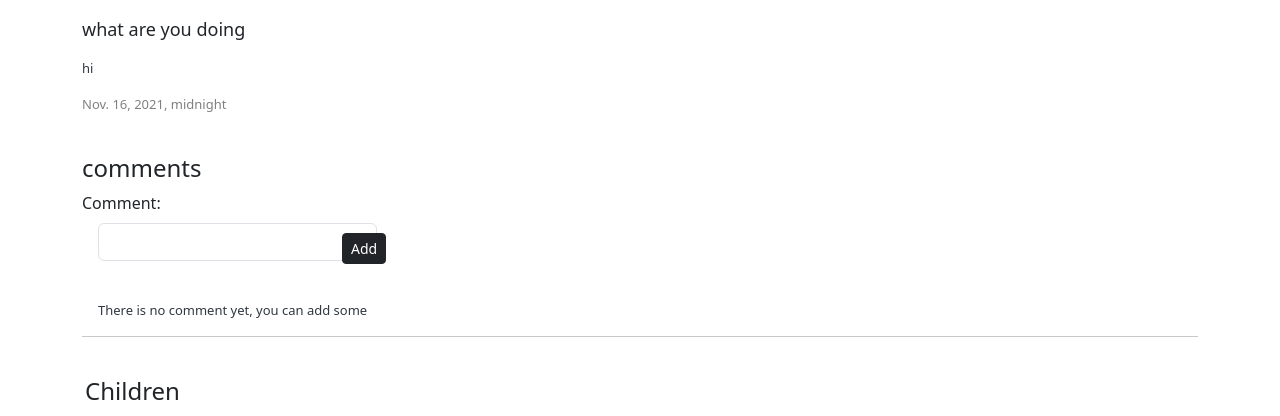
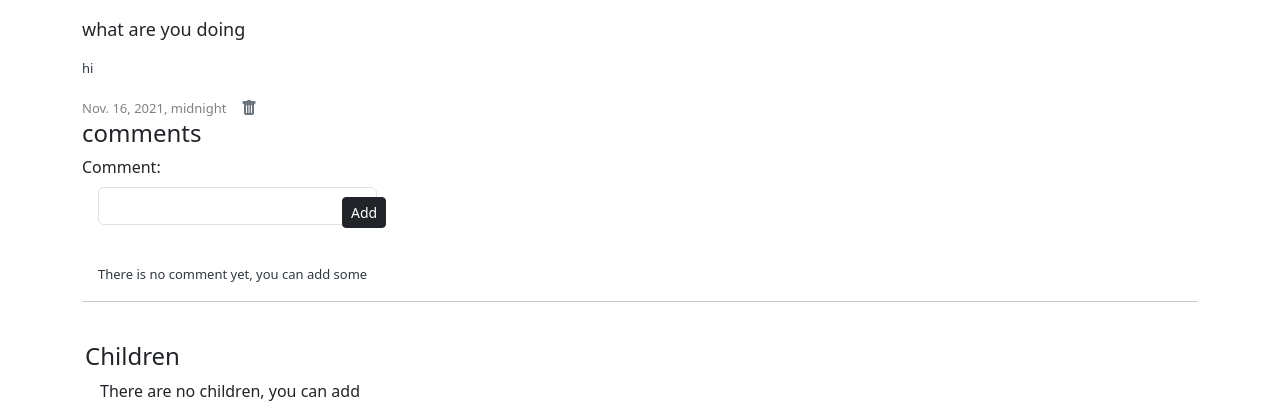
Before and after one commit to matinmat8/ToDoList, a Django app: page /list/children/19/ in a window 1280 px wide. Shown: the part 56-472 px from the top of the page. Run offline with Django 3.2, Linux system fonts and the light colour scheme; a user stored in the database is signed in; data comes from the database, SQL or seed files in the repository; data that the repository does not hold is empty; some libraries are stand-ins or nearby versions.

Commit message:
Add delete url to chldren and detail

```diff
--- a/todolist/templates/todolist/children.html
+++ b/todolist/templates/todolist/children.html
@@ -5,7 +5,12 @@
   <div class="container-sm mt-3">
     <p style="font-size:large">{{ work.title }}</p>
     <p style="font-size:small; color:#303841">{{ work.description }}</p>
-    <p style="font-size:small; color:gray">{{ work.due_date }}</p>
+    <p style="font-size:small; display:inline; margin-right:10px; color:gray">{{ work.due_date }}</p>
+    <a  class="link-secondary" href="{% url 'todolist:delete' work.pk %}">
+      <svg xmlns="http://www.w3.org/2000/svg" width="16" height="16" fill="currentColor" class="bi bi-trash-fill" viewBox="0 0 16 16">
+        <path d="M2.5 1a1 1 0 0 0-1 1v1a1 1 0 0 0 1 1H3v9a2 2 0 0 0 2 2h6a2 2 0 0 0 2-2V4h.5a1 1 0 0 0 1-1V2a1 1 0 0 0-1-1H10a1 1 0 0 0-1-1H7a1 1 0 0 0-1 1H2.5zm3 4a.5.5 0 0 1 .5.5v7a.5.5 0 0 1-1 0v-7a.5.5 0 0 1 .5-.5zM8 5a.5.5 0 0 1 .5.5v7a.5.5 0 0 1-1 0v-7A.5.5 0 0 1 8 5zm3 .5v7a.5.5 0 0 1-1 0v-7a.5.5 0 0 1 1 0z"/>
+      </svg>
+    </a>
     <br>
     <h4>comments</h4>
       <form method="post" action="{% url 'todolist:add_comment' work.pk %}">
@@ -31,7 +36,12 @@
         <div style="margin-left:100px" class="container-sm mt-3">
             <a href="{{ child.get_absolute_url }}" style="font-size:large">{{ child.title }}</a>
             <p style="font-size:small; color:#303841">{{ child.description }}</p>
-            <p style="font-size:small; color:gray">{{ child.due_date }}</p>
+            <p style="font-size:small; display:inline; color:gray">{{ child.due_date }}</p>
+            <a  class="link-secondary" href="{% url 'todolist:delete' work.pk %}">
+                <svg xmlns="http://www.w3.org/2000/svg" width="16" height="16" fill="currentColor" class="bi bi-trash-fill" viewBox="0 0 16 16">
+                    <path d="M2.5 1a1 1 0 0 0-1 1v1a1 1 0 0 0 1 1H3v9a2 2 0 0 0 2 2h6a2 2 0 0 0 2-2V4h.5a1 1 0 0 0 1-1V2a1 1 0 0 0-1-1H10a1 1 0 0 0-1-1H7a1 1 0 0 0-1 1H2.5zm3 4a.5.5 0 0 1 .5.5v7a.5.5 0 0 1-1 0v-7a.5.5 0 0 1 .5-.5zM8 5a.5.5 0 0 1 .5.5v7a.5.5 0 0 1-1 0v-7A.5.5 0 0 1 8 5zm3 .5v7a.5.5 0 0 1-1 0v-7a.5.5 0 0 1 1 0z"/>
+                </svg>
+            </a>
         </div>
         <br>
 {% empty %}
--- a/todolist/templates/todolist/works.html
+++ b/todolist/templates/todolist/works.html
@@ -4,9 +4,9 @@
 {% block main_content %}
     {% for obj in object_list %}
         <div class="container-sm mt-3">
-            <a href="{{ obj.get_absolute_url }}" style="font-size:large">{{ obj.title }}</a>
-            <p style="font-size:small; color:gray">{{ obj.due_date }}</p>
-            <a class="link-dark" href="{% url 'todolist:delete' obj.pk %}">
+            <a href="{{ obj.get_absolute_url }}" style="font-size:large; display:block;">{{ obj.title }}</a>
+            <p style="font-size:small; margin-right: 10x; display:inline; color:gray">{{ obj.due_date }}</p>
+            <a class="link-secondary" href="{% url 'todolist:delete' obj.pk %}">
                 <svg xmlns="http://www.w3.org/2000/svg" width="16" height="16" fill="currentColor" class="bi bi-trash-fill" viewBox="0 0 16 16">
                     <path d="M2.5 1a1 1 0 0 0-1 1v1a1 1 0 0 0 1 1H3v9a2 2 0 0 0 2 2h6a2 2 0 0 0 2-2V4h.5a1 1 0 0 0 1-1V2a1 1 0 0 0-1-1H10a1 1 0 0 0-1-1H7a1 1 0 0 0-1 1H2.5zm3 4a.5.5 0 0 1 .5.5v7a.5.5 0 0 1-1 0v-7a.5.5 0 0 1 .5-.5zM8 5a.5.5 0 0 1 .5.5v7a.5.5 0 0 1-1 0v-7A.5.5 0 0 1 8 5zm3 .5v7a.5.5 0 0 1-1 0v-7a.5.5 0 0 1 1 0z"/>
                 </svg>
```
